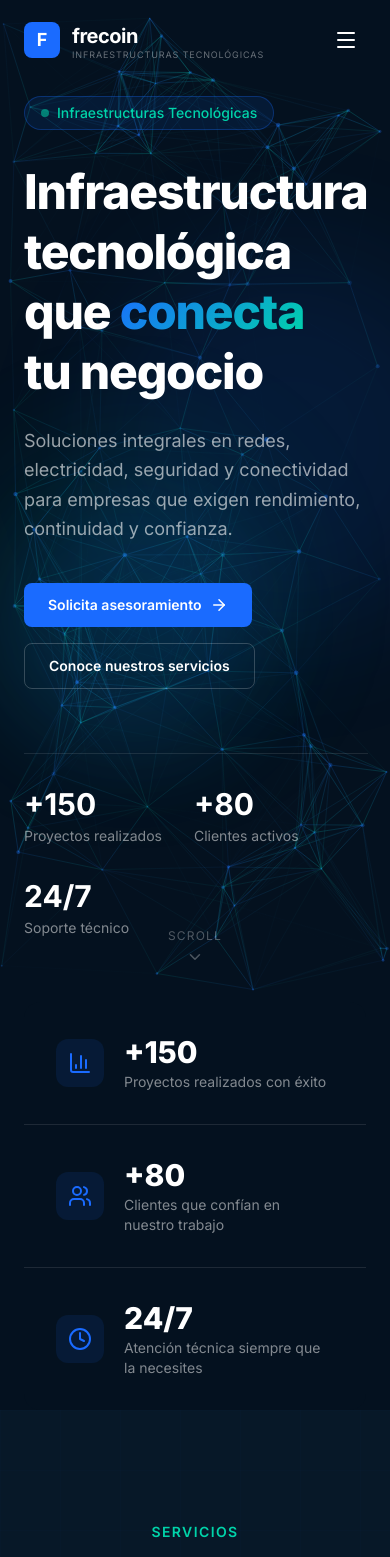
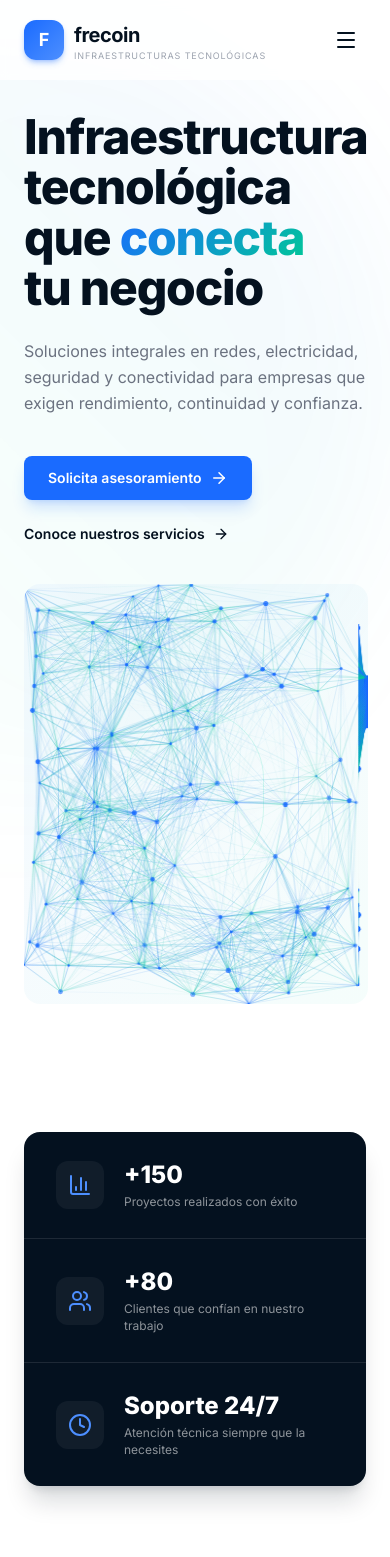
Before and after one commit to creativedesignseo/frecoin-web, a React (Vite) app: page / in a window 390 px wide. Shown: the top 1557 px of the page. Built offline with nearby package versions, Linux system fonts and the light colour scheme.

Commit message:
feat: rediseño tema claro – fondos blancos, hero con red animada lateral, secciones light

```diff
--- a/src/components/Hero.tsx
+++ b/src/components/Hero.tsx
@@ -1,38 +1,24 @@
 import { motion } from 'framer-motion'
 import NetworkCanvas from './NetworkCanvas'
-import { ArrowRight, ChevronDown } from 'lucide-react'
+import { ArrowRight } from 'lucide-react'
 
 export default function Hero() {
   return (
-    <section className="relative min-h-screen flex items-center overflow-hidden bg-navy-900">
-      {/* Animated background gradient blobs */}
+    <section className="relative pt-28 lg:pt-32 pb-20 overflow-hidden bg-white">
+      {/* Subtle background gradient */}
       <div className="absolute inset-0 pointer-events-none">
-        <div className="absolute top-1/4 left-1/4 w-96 h-96 bg-brand-blue/20 rounded-full blur-3xl animate-pulse" />
-        <div className="absolute bottom-1/4 right-1/4 w-80 h-80 bg-brand-teal/15 rounded-full blur-3xl animate-pulse" style={{ animationDelay: '1.5s' }} />
-        <div className="absolute top-1/2 right-1/3 w-64 h-64 bg-brand-blue/10 rounded-full blur-2xl" />
+        <div className="absolute top-0 right-0 w-[800px] h-[800px] bg-gradient-to-bl from-brand-blue/[0.06] via-brand-teal/[0.04] to-transparent rounded-full blur-3xl" />
       </div>
 
-      {/* Network canvas */}
-      <NetworkCanvas />
-
-      {/* Content */}
-      <div className="relative z-10 max-w-7xl mx-auto px-6 lg:px-8 pt-24 pb-16">
-        <div className="max-w-3xl">
-          <motion.div
-            initial={{ opacity: 0, y: 20 }}
-            animate={{ opacity: 1, y: 0 }}
-            transition={{ duration: 0.5 }}
-            className="inline-flex items-center gap-2 bg-brand-blue/10 border border-brand-blue/30 rounded-full px-4 py-1.5 mb-8"
-          >
-            <span className="w-2 h-2 bg-brand-teal rounded-full animate-pulse" />
-            <span className="text-brand-teal text-sm font-medium">Infraestructuras Tecnológicas</span>
-          </motion.div>
-
+      <div className="relative z-10 max-w-7xl mx-auto px-6 lg:px-8">
+        <div className="grid lg:grid-cols-2 gap-10 items-center min-h-[560px]">
+          {/* Left column – text */}
+          <div>
             <motion.h1
               initial={{ opacity: 0, y: 30 }}
               animate={{ opacity: 1, y: 0 }}
-            transition={{ duration: 0.6, delay: 0.1 }}
-            className="text-5xl lg:text-7xl font-extrabold text-white leading-tight tracking-tight mb-6"
+              transition={{ duration: 0.6 }}
+              className="text-5xl lg:text-[64px] font-extrabold text-navy-900 leading-[1.05] tracking-tight mb-6"
             >
               Infraestructura
               <br />
@@ -45,60 +31,55 @@ export default function Hero() {
             <motion.p
               initial={{ opacity: 0, y: 20 }}
               animate={{ opacity: 1, y: 0 }}
-            transition={{ duration: 0.6, delay: 0.2 }}
-            className="text-white/60 text-lg lg:text-xl leading-relaxed mb-10 max-w-xl"
+              transition={{ duration: 0.6, delay: 0.1 }}
+              className="text-gray-500 text-base lg:text-lg leading-relaxed mb-10 max-w-xl"
             >
-            Soluciones integrales en redes, electricidad, seguridad y conectividad
-            para empresas que exigen rendimiento, continuidad y confianza.
+              Soluciones integrales en redes, electricidad, seguridad y
+              conectividad para empresas que exigen rendimiento, continuidad y
+              confianza.
             </motion.p>
 
             <motion.div
               initial={{ opacity: 0, y: 20 }}
               animate={{ opacity: 1, y: 0 }}
-            transition={{ duration: 0.6, delay: 0.3 }}
-            className="flex flex-wrap gap-4"
+              transition={{ duration: 0.6, delay: 0.2 }}
+              className="flex flex-wrap items-center gap-6"
             >
-            <a href="#contacto" className="btn-primary text-base px-8 py-4">
+              <a href="#contacto" className="btn-primary text-base px-7 py-3.5">
                 Solicita asesoramiento
                 <ArrowRight size={18} />
               </a>
-            <a href="#servicios" className="btn-outline text-base px-8 py-4">
+              <a
+                href="#servicios"
+                className="text-navy-900 font-semibold text-sm flex items-center gap-2 group"
+              >
                 Conoce nuestros servicios
+                <ArrowRight
+                  size={16}
+                  className="group-hover:translate-x-1 transition-transform"
+                />
               </a>
             </motion.div>
+          </div>
 
-          {/* Animated counters row */}
+          {/* Right column – animated network */}
           <motion.div
-            initial={{ opacity: 0 }}
-            animate={{ opacity: 1 }}
-            transition={{ duration: 0.8, delay: 0.6 }}
-            className="flex flex-wrap gap-8 mt-16 pt-8 border-t border-white/10"
+            initial={{ opacity: 0, scale: 0.95 }}
+            animate={{ opacity: 1, scale: 1 }}
+            transition={{ duration: 0.8, delay: 0.2 }}
+            className="relative h-[420px] lg:h-[520px] rounded-2xl overflow-hidden"
           >
-            {[
-              { value: '+150', label: 'Proyectos realizados' },
-              { value: '+80', label: 'Clientes activos' },
-              { value: '24/7', label: 'Soporte técnico' },
-            ].map((s) => (
-              <div key={s.label}>
-                <p className="text-3xl font-bold text-white">{s.value}</p>
-                <p className="text-white/50 text-sm mt-1">{s.label}</p>
+            <div className="absolute inset-0 bg-gradient-to-br from-brand-blue/[0.04] to-brand-teal/[0.04]" />
+            <NetworkCanvas />
+            {/* Decorative globe overlay */}
+            <div className="absolute inset-0 flex items-center justify-center pointer-events-none">
+              <div className="w-[80%] h-[80%] rounded-full border border-brand-blue/10" />
+              <div className="absolute w-[60%] h-[60%] rounded-full border border-brand-blue/15" />
+              <div className="absolute w-[40%] h-[40%] rounded-full border border-brand-teal/15" />
             </div>
-            ))}
           </motion.div>
         </div>
       </div>
-
-      {/* Scroll indicator */}
-      <motion.a
-        href="#servicios"
-        initial={{ opacity: 0 }}
-        animate={{ opacity: 1 }}
-        transition={{ delay: 1.2 }}
-        className="absolute bottom-8 left-1/2 -translate-x-1/2 flex flex-col items-center gap-2 text-white/30 hover:text-white/60 transition-colors"
-      >
-        <span className="text-xs uppercase tracking-widest">Scroll</span>
-        <ChevronDown size={18} className="animate-bounce" />
-      </motion.a>
     </section>
   )
 }
--- a/src/components/Navbar.tsx
+++ b/src/components/Navbar.tsx
@@ -22,30 +22,32 @@ export default function Navbar() {
   return (
     <header
       className={`fixed top-0 left-0 right-0 z-50 transition-all duration-300 ${
-        scrolled ? 'bg-navy-900/95 backdrop-blur-md shadow-lg shadow-black/30' : 'bg-transparent'
+        scrolled
+          ? 'bg-white/95 backdrop-blur-md shadow-sm border-b border-gray-100'
+          : 'bg-white/80 backdrop-blur-sm'
       }`}
     >
       <div className="max-w-7xl mx-auto px-6 lg:px-8 flex items-center justify-between h-20">
         {/* Logo */}
-        <a href="#" className="flex items-center gap-3 group">
-          <div className="w-9 h-9 rounded-lg bg-brand-blue flex items-center justify-center text-white font-bold text-lg">
+        <a href="#" className="flex items-center gap-2.5 group">
+          <div className="w-10 h-10 rounded-xl bg-gradient-to-br from-brand-blue to-brand-light flex items-center justify-center text-white font-bold text-lg shadow-md shadow-brand-blue/30">
             F
           </div>
           <div>
-            <span className="text-white font-bold text-xl tracking-tight">frecoin</span>
-            <p className="text-white/40 text-[9px] uppercase tracking-widest leading-none">
+            <span className="text-navy-900 font-bold text-xl tracking-tight">frecoin</span>
+            <p className="text-gray-400 text-[9px] uppercase tracking-widest leading-none mt-0.5">
               Infraestructuras Tecnológicas
             </p>
           </div>
         </a>
 
         {/* Desktop nav */}
-        <nav className="hidden lg:flex items-center gap-8">
+        <nav className="hidden lg:flex items-center gap-9">
           {navLinks.map((l) => (
             <a
               key={l.href}
               href={l.href}
-              className="text-white/70 hover:text-white text-sm font-medium transition-colors duration-200"
+              className="text-navy-900/70 hover:text-navy-900 text-sm font-medium transition-colors duration-200"
             >
               {l.label}
             </a>
@@ -55,13 +57,13 @@ export default function Navbar() {
         {/* CTA */}
         <div className="hidden lg:block">
           <a href="#contacto" className="btn-primary">
-            Solicita asesoramiento →
+            Solicita asesoramiento
           </a>
         </div>
 
         {/* Mobile burger */}
         <button
-          className="lg:hidden text-white p-2"
+          className="lg:hidden text-navy-900 p-2"
           onClick={() => setOpen(!open)}
           aria-label="Menú"
         >
@@ -71,20 +73,24 @@ export default function Navbar() {
 
       {/* Mobile menu */}
       {open && (
-        <div className="lg:hidden bg-navy-900/98 backdrop-blur-md border-t border-white/10">
+        <div className="lg:hidden bg-white border-t border-gray-100">
           <nav className="flex flex-col px-6 py-6 gap-4">
             {navLinks.map((l) => (
               <a
                 key={l.href}
                 href={l.href}
                 onClick={() => setOpen(false)}
-                className="text-white/80 hover:text-white text-base font-medium py-2 border-b border-white/5"
+                className="text-navy-900/80 hover:text-navy-900 text-base font-medium py-2 border-b border-gray-100"
               >
                 {l.label}
               </a>
             ))}
-            <a href="#contacto" className="btn-primary mt-2 justify-center" onClick={() => setOpen(false)}>
-              Solicita asesoramiento →
+            <a
+              href="#contacto"
+              className="btn-primary mt-2 justify-center"
+              onClick={() => setOpen(false)}
+            >
+              Solicita asesoramiento
             </a>
           </nav>
         </div>
--- a/src/components/NetworkCanvas.tsx
+++ b/src/components/NetworkCanvas.tsx
@@ -20,13 +20,14 @@ export default function NetworkCanvas() {
     const ctx = canvas.getContext('2d')!
 
     let particles: Particle[] = []
-    const COUNT = 90
-    const CONNECTION_DIST = 160
-    const MOUSE_DIST = 200
+    const COUNT = 110
+    const CONNECTION_DIST = 150
+    const MOUSE_DIST = 220
 
     const resize = () => {
       canvas.width = canvas.offsetWidth * window.devicePixelRatio
       canvas.height = canvas.offsetHeight * window.devicePixelRatio
+      ctx.setTransform(1, 0, 0, 1, 0, 0)
       ctx.scale(window.devicePixelRatio, window.devicePixelRatio)
     }
 
@@ -36,10 +37,10 @@ export default function NetworkCanvas() {
       particles = Array.from({ length: COUNT }, () => ({
         x: Math.random() * w,
         y: Math.random() * h,
-        vx: (Math.random() - 0.5) * 0.4,
-        vy: (Math.random() - 0.5) * 0.4,
-        radius: Math.random() * 1.5 + 0.8,
-        opacity: Math.random() * 0.5 + 0.3,
+        vx: (Math.random() - 0.5) * 0.35,
+        vy: (Math.random() - 0.5) * 0.35,
+        radius: Math.random() * 1.6 + 1,
+        opacity: Math.random() * 0.5 + 0.4,
       }))
     }
 
@@ -58,14 +59,13 @@ export default function NetworkCanvas() {
         if (p.x < 0 || p.x > w) p.vx *= -1
         if (p.y < 0 || p.y > h) p.vy *= -1
 
-        // Mouse repulsion
         const dx = p.x - mx
         const dy = p.y - my
         const dist = Math.sqrt(dx * dx + dy * dy)
-        if (dist < MOUSE_DIST) {
+        if (dist < MOUSE_DIST && dist > 0) {
           const force = (MOUSE_DIST - dist) / MOUSE_DIST
-          p.x += (dx / dist) * force * 1.5
-          p.y += (dy / dist) * force * 1.5
+          p.x += (dx / dist) * force * 1.8
+          p.y += (dy / dist) * force * 1.8
         }
       }
 
@@ -79,19 +79,18 @@ export default function NetworkCanvas() {
           const dist = Math.sqrt(dx * dx + dy * dy)
 
           if (dist < CONNECTION_DIST) {
-            const alpha = (1 - dist / CONNECTION_DIST) * 0.35
+            const alpha = (1 - dist / CONNECTION_DIST) * 0.4
 
-            // Mouse proximity brightens lines
             const mdA = Math.sqrt((a.x - mx) ** 2 + (a.y - my) ** 2)
             const mdB = Math.sqrt((b.x - mx) ** 2 + (b.y - my) ** 2)
-            const boost = mdA < MOUSE_DIST || mdB < MOUSE_DIST ? 2.5 : 1
+            const boost = mdA < MOUSE_DIST || mdB < MOUSE_DIST ? 2.2 : 1
 
             const gradient = ctx.createLinearGradient(a.x, a.y, b.x, b.y)
             gradient.addColorStop(0, `rgba(26,107,255,${alpha * boost})`)
-            gradient.addColorStop(1, `rgba(0,212,170,${alpha * boost})`)
+            gradient.addColorStop(1, `rgba(0,200,150,${alpha * boost})`)
 
             ctx.strokeStyle = gradient
-            ctx.lineWidth = 0.8
+            ctx.lineWidth = 1
             ctx.beginPath()
             ctx.moveTo(a.x, a.y)
             ctx.lineTo(b.x, b.y)
@@ -103,11 +102,14 @@ export default function NetworkCanvas() {
       // Draw particles
       for (const p of particles) {
         const mdist = Math.sqrt((p.x - mx) ** 2 + (p.y - my) ** 2)
-        const glow = mdist < MOUSE_DIST ? 1 : 0.5
+        const inField = mdist < MOUSE_DIST
+        const r = p.radius * (inField ? 1.8 : 1)
 
         ctx.beginPath()
-        ctx.arc(p.x, p.y, p.radius * (mdist < MOUSE_DIST ? 1.8 : 1), 0, Math.PI * 2)
-        ctx.fillStyle = `rgba(26,107,255,${p.opacity * glow})`
+        ctx.arc(p.x, p.y, r, 0, Math.PI * 2)
+        ctx.fillStyle = inField
+          ? `rgba(0,200,150,${p.opacity * 1.2})`
+          : `rgba(26,107,255,${p.opacity})`
         ctx.fill()
       }
 
@@ -118,13 +120,18 @@ export default function NetworkCanvas() {
     init()
     draw()
 
-    const onResize = () => { resize(); init() }
+    const onResize = () => {
+      resize()
+      init()
+    }
     const onMouseMove = (e: MouseEvent) => {
       const rect = canvas.getBoundingClientRect()
       mouse.current.x = e.clientX - rect.left
       mouse.current.y = e.clientY - rect.top
     }
-    const onMouseLeave = () => { mouse.current = { x: -9999, y: -9999 } }
+    const onMouseLeave = () => {
+      mouse.current = { x: -9999, y: -9999 }
+    }
 
     window.addEventListener('resize', onResize)
     canvas.addEventListener('mousemove', onMouseMove)
@@ -138,11 +145,5 @@ export default function NetworkCanvas() {
     }
   }, [])
 
-  return (
-    <canvas
-      ref={canvasRef}
-      className="absolute inset-0 w-full h-full"
-      style={{ mixBlendMode: 'screen' }}
-    />
-  )
+  return <canvas ref={canvasRef} className="absolute inset-0 w-full h-full" />
 }
--- a/src/components/Services.tsx
+++ b/src/components/Services.tsx
@@ -13,8 +13,8 @@ const services = [
     icon: Zap,
     title: 'Instalaciones Eléctricas',
     desc: 'Instalaciones eléctricas en baja tensión para empresas, oficinas e industrias.',
-    color: 'text-yellow-400',
-    bg: 'bg-yellow-400/10',
+    color: 'text-amber-500',
+    bg: 'bg-amber-500/10',
   },
   {
     icon: Camera,
@@ -27,68 +27,55 @@ const services = [
     icon: Wifi,
     title: 'Antenas WiFi',
     desc: 'Cobertura WiFi profesional de alta densidad para espacios corporativos y entornos exigentes.',
-    color: 'text-purple-400',
-    bg: 'bg-purple-400/10',
+    color: 'text-purple-500',
+    bg: 'bg-purple-500/10',
   },
   {
     icon: Battery,
     title: 'SAI',
     desc: 'Sistemas de alimentación ininterrumpida para garantizar la continuidad de tu negocio.',
-    color: 'text-orange-400',
-    bg: 'bg-orange-400/10',
+    color: 'text-orange-500',
+    bg: 'bg-orange-500/10',
   },
   {
     icon: Shield,
     title: 'Controles de Acceso',
     desc: 'Soluciones de control de accesos para una gestión segura y eficiente de entradas.',
-    color: 'text-green-400',
-    bg: 'bg-green-400/10',
+    color: 'text-emerald-500',
+    bg: 'bg-emerald-500/10',
   },
 ]
 
 const container = {
   hidden: {},
-  show: { transition: { staggerChildren: 0.1 } },
+  show: { transition: { staggerChildren: 0.08 } },
 }
-
 const item = {
-  hidden: { opacity: 0, y: 30 },
-  show: { opacity: 1, y: 0, transition: { duration: 0.5 } },
+  hidden: { opacity: 0, y: 20 },
+  show: { opacity: 1, y: 0, transition: { duration: 0.4 } },
 }
 
 export default function Services() {
   return (
-    <section id="servicios" className="py-28 bg-navy-800 relative overflow-hidden">
-      {/* Subtle grid background */}
-      <div
-        className="absolute inset-0 opacity-5"
-        style={{
-          backgroundImage: `linear-gradient(rgba(26,107,255,0.3) 1px, transparent 1px), linear-gradient(90deg, rgba(26,107,255,0.3) 1px, transparent 1px)`,
-          backgroundSize: '60px 60px',
-        }}
-      />
-
-      <div className="max-w-7xl mx-auto px-6 lg:px-8 relative z-10">
-        {/* Header */}
+    <section id="servicios" className="py-24 bg-white">
+      <div className="max-w-7xl mx-auto px-6 lg:px-8">
         <motion.div
           initial={{ opacity: 0, y: 20 }}
           whileInView={{ opacity: 1, y: 0 }}
           viewport={{ once: true }}
           transition={{ duration: 0.5 }}
-          className="text-center mb-16"
+          className="text-center mb-14"
         >
-          <p className="text-brand-teal text-sm font-semibold uppercase tracking-widest mb-3">SERVICIOS</p>
-          <h2 className="text-4xl lg:text-5xl font-extrabold text-white mb-4">
+          <p className="text-brand-teal text-xs font-bold uppercase tracking-[0.2em] mb-3">
+            SERVICIOS
+          </p>
+          <h2 className="text-4xl lg:text-5xl font-extrabold text-navy-900 leading-tight">
             Soluciones tecnológicas
             <br />
             para cada necesidad
           </h2>
-          <p className="text-white/50 text-lg max-w-xl mx-auto">
-            Cubrimos todas las infraestructuras que tu empresa necesita, con profesionales especializados y garantía de calidad.
-          </p>
         </motion.div>
 
-        {/* Grid */}
         <motion.div
           variants={container}
           initial="hidden"
@@ -100,14 +87,14 @@ export default function Services() {
             <motion.div
               key={s.title}
               variants={item}
-              className="glass rounded-2xl p-7 group hover:border-brand-blue/30 transition-all duration-300 cursor-pointer"
+              className="card-light rounded-2xl p-7 group cursor-pointer"
             >
               <div className={`w-12 h-12 ${s.bg} rounded-xl flex items-center justify-center mb-5`}>
-                <s.icon className={`${s.color} w-6 h-6`} />
+                <s.icon className={`${s.color} w-6 h-6`} strokeWidth={2.2} />
               </div>
-              <h3 className="text-white font-bold text-lg mb-3">{s.title}</h3>
-              <p className="text-white/50 text-sm leading-relaxed mb-5">{s.desc}</p>
-              <span className="flex items-center gap-1.5 text-brand-blue text-sm font-medium group-hover:gap-3 transition-all duration-200">
+              <h3 className="text-navy-900 font-bold text-lg mb-2.5">{s.title}</h3>
+              <p className="text-gray-500 text-sm leading-relaxed mb-5">{s.desc}</p>
+              <span className="inline-flex items-center gap-1.5 text-brand-blue text-sm font-semibold group-hover:gap-3 transition-all duration-200">
                 Ver más <ArrowRight size={14} />
               </span>
             </motion.div>
--- a/src/components/Stats.tsx
+++ b/src/components/Stats.tsx
@@ -4,28 +4,28 @@ import { BarChart3, Users, Clock } from 'lucide-react'
 const stats = [
   { icon: BarChart3, value: '+150', label: 'Proyectos realizados con éxito' },
   { icon: Users, value: '+80', label: 'Clientes que confían en nuestro trabajo' },
-  { icon: Clock, value: '24/7', label: 'Atención técnica siempre que la necesites' },
+  { icon: Clock, value: 'Soporte 24/7', label: 'Atención técnica siempre que la necesites' },
 ]
 
 export default function Stats() {
   return (
-    <section className="py-0">
+    <section className="py-12 bg-white">
       <div className="max-w-7xl mx-auto px-6 lg:px-8">
         <motion.div
           initial={{ opacity: 0, y: 20 }}
           whileInView={{ opacity: 1, y: 0 }}
           viewport={{ once: true }}
           transition={{ duration: 0.5 }}
-          className="bg-navy-900 rounded-2xl grid grid-cols-1 md:grid-cols-3 divide-y md:divide-y-0 md:divide-x divide-white/10"
+          className="bg-navy-900 rounded-2xl grid grid-cols-1 md:grid-cols-3 divide-y md:divide-y-0 md:divide-x divide-white/10 shadow-xl shadow-navy-900/15"
         >
           {stats.map((s) => (
-            <div key={s.label} className="flex items-center gap-5 px-8 py-8">
-              <div className="w-12 h-12 bg-brand-blue/10 rounded-xl flex items-center justify-center flex-shrink-0">
-                <s.icon className="text-brand-blue w-6 h-6" />
+            <div key={s.label} className="flex items-center gap-5 px-8 py-7">
+              <div className="w-12 h-12 bg-white/5 rounded-xl flex items-center justify-center flex-shrink-0">
+                <s.icon className="text-brand-light w-6 h-6" strokeWidth={2} />
               </div>
               <div>
-                <p className="text-3xl font-extrabold text-white">{s.value}</p>
-                <p className="text-white/50 text-sm mt-0.5">{s.label}</p>
+                <p className="text-2xl font-extrabold text-white leading-tight">{s.value}</p>
+                <p className="text-white/55 text-xs mt-1 leading-snug">{s.label}</p>
               </div>
             </div>
           ))}
--- a/src/index.css
+++ b/src/index.css
@@ -16,8 +16,8 @@ html {
 
 body {
   font-family: 'Inter', system-ui, sans-serif;
-  background-color: #04111F;
-  color: #fff;
+  background-color: #ffffff;
+  color: #0A1628;
   -webkit-font-smoothing: antialiased;
 }
 
@@ -28,23 +28,33 @@ body {
 
 @layer utilities {
   .text-gradient {
-    background: linear-gradient(135deg, #1A6BFF, #00D4AA);
+    background: linear-gradient(135deg, #1A6BFF, #00C896);
     -webkit-background-clip: text;
     -webkit-text-fill-color: transparent;
     background-clip: text;
   }
 
-  .glass {
-    background: rgba(255, 255, 255, 0.04);
-    backdrop-filter: blur(12px);
-    border: 1px solid rgba(255, 255, 255, 0.08);
+  .card-light {
+    background: #ffffff;
+    border: 1px solid #E5EAF0;
+    transition: all 0.3s ease;
+  }
+
+  .card-light:hover {
+    border-color: #1A6BFF;
+    box-shadow: 0 12px 40px -12px rgba(26, 107, 255, 0.18);
+    transform: translateY(-3px);
   }
 
   .btn-primary {
-    @apply bg-brand-blue text-white px-6 py-3 rounded-lg font-semibold text-sm hover:bg-brand-light transition-all duration-200 inline-flex items-center gap-2;
+    @apply bg-brand-blue text-white px-6 py-3 rounded-lg font-semibold text-sm hover:bg-brand-light transition-all duration-200 inline-flex items-center gap-2 shadow-lg shadow-brand-blue/20;
   }
 
   .btn-outline {
-    @apply border border-white/20 text-white px-6 py-3 rounded-lg font-semibold text-sm hover:border-brand-teal hover:text-brand-teal transition-all duration-200 inline-flex items-center gap-2;
+    @apply text-navy-900 px-6 py-3 rounded-lg font-semibold text-sm hover:text-brand-blue transition-all duration-200 inline-flex items-center gap-2;
+  }
+
+  .btn-dark-outline {
+    @apply border border-navy-900/15 text-navy-900 px-6 py-3 rounded-lg font-semibold text-sm hover:border-brand-blue hover:text-brand-blue transition-all duration-200 inline-flex items-center gap-2;
   }
 }
```
Also changed, not shown: src/components/CTA.tsx (+13 -28 lines), src/components/Footer.tsx (+17 -36 lines), src/components/Projects.tsx (+11 -29 lines), 1 other file (tests, documents, lock files or other folders). Lines whose indentation alone changed are shown as unchanged.
